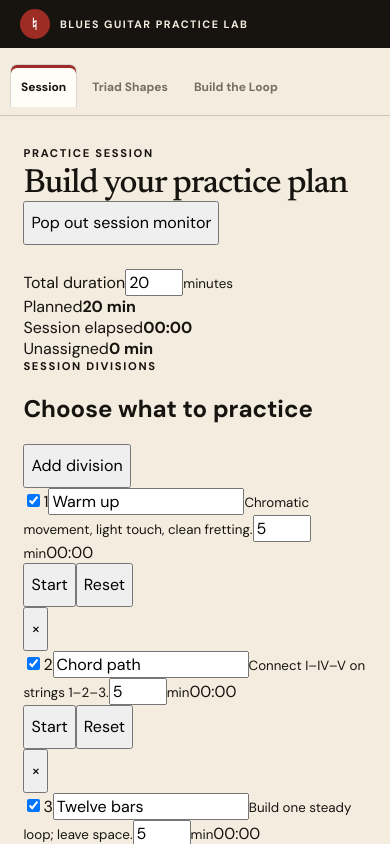
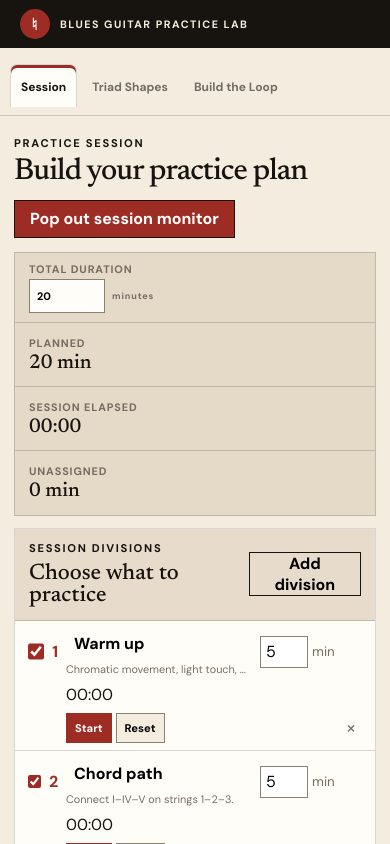
Before and after one commit to flyfisher1952/blues-guitar-practice-lab, an Angular app: page / in a window 390 px wide. Shown: the top 844 px of the page. Built offline with nearby package versions, Linux system fonts and the light colour scheme; what html-docx-js-typescript would draw is missing.

Commit message:
Style compact session planner and live monitor

```diff
--- a/src/app/app.component.css
+++ b/src/app/app.component.css
@@ -49,6 +49,70 @@ main { min-height: calc(100vh - 176px); }
 .eyebrow { margin: 0 0 8px; font-size: .7rem; font-weight: 700; letter-spacing: .15em; }
 .amber { color: var(--amber); }
 .text-button { border: 0; background: transparent; text-decoration: underline; text-underline-offset: 4px; cursor: pointer; }
+
+.session-panel { padding: 20px clamp(14px, 2.5vw, 38px); }
+.session-heading { margin-bottom: 14px; }
+.session-heading h1 { font-size: clamp(1.9rem, 3vw, 3rem); }
+.session-monitor-button { min-height: 38px; padding: 0 15px; border: 1px solid var(--ink); color: white; background: var(--red); font-weight: 700; cursor: pointer; }
+.session-summary-bar { margin-bottom: 12px; display: grid; grid-template-columns: 1.25fr repeat(3, 1fr); border: 1px solid var(--line); background: #e5d9c7; }
+.session-summary-bar > * { min-height: 64px; padding: 9px 14px; display: flex; flex-direction: column; justify-content: center; gap: 3px; border-right: 1px solid var(--line); }
+.session-summary-bar > *:last-child { border-right: 0; }
+.session-summary-bar span { color: var(--muted); font-size: .68rem; font-weight: 700; letter-spacing: .08em; text-transform: uppercase; }
+.session-summary-bar strong { font: 1.25rem "Newsreader", serif; }
+.session-number-input { display: flex; flex-direction: row; align-items: center; gap: 7px; }
+.session-number-input input { width: 76px; min-height: 34px; padding: 0 7px; border: 1px solid #8c8073; background: #fffdf8; }
+.session-number-input small { color: var(--muted); text-transform: none; }
+.plan-balance.warning { color: var(--red); background: rgba(157, 45, 36, .08); }
+.session-layout { display: grid; grid-template-columns: minmax(0, 2fr) minmax(260px, .85fr); gap: 12px; align-items: start; }
+.session-plan-card, .practice-history { border: 1px solid var(--line); background: #fffdf8; }
+.session-plan-card > header, .practice-history > header { padding: 12px 14px; display: flex; align-items: center; justify-content: space-between; gap: 12px; border-bottom: 1px solid var(--line); background: #e7dccb; }
+.session-plan-card h2, .practice-history h2 { margin: 0; font: 1.4rem/1 "Newsreader", serif; }
+.session-plan-card > header button { min-height: 34px; padding: 0 12px; border: 1px solid var(--ink); background: transparent; font-weight: 700; cursor: pointer; }
+.segment-editor-list { display: grid; }
+.segment-editor { min-height: 58px; padding: 7px 9px; display: grid; grid-template-columns: 42px minmax(130px, 1fr) 72px 66px auto 30px; align-items: center; gap: 8px; border-bottom: 1px solid var(--line); }
+.segment-editor:last-child { border-bottom: 0; }
+.segment-editor.disabled { opacity: .5; background: #eee8de; }
+.segment-enabled { display: flex; align-items: center; gap: 5px; }
+.segment-enabled input { width: 17px; height: 17px; accent-color: var(--red); }
+.segment-number { color: var(--red); font-weight: 800; }
+.segment-name { min-width: 0; display: grid; gap: 2px; }
+.segment-name input { width: 100%; min-height: 32px; padding: 0 7px; border: 1px solid transparent; background: transparent; font-weight: 700; }
+.segment-name input:hover, .segment-name input:focus { border-color: #8c8073; background: white; }
+.segment-name small { overflow: hidden; color: var(--muted); font-size: .68rem; text-overflow: ellipsis; white-space: nowrap; }
+.segment-duration { display: flex; align-items: center; gap: 4px; }
+.segment-duration input { width: 48px; min-height: 32px; padding: 0 5px; border: 1px solid #8c8073; background: white; }
+.segment-duration small { color: var(--muted); }
+.segment-elapsed { font: 1rem "DM Sans", sans-serif; font-variant-numeric: tabular-nums; }
+.segment-inline-controls { display: flex; gap: 4px; }
+.segment-inline-controls button { min-height: 30px; padding: 0 8px; border: 1px solid #8c8073; background: #f3ecdf; font-size: .7rem; font-weight: 700; cursor: pointer; }
+.segment-inline-controls button:first-child { color: white; border-color: var(--red); background: var(--red); }
+.segment-remove { width: 30px; min-height: 30px; border: 0; color: var(--muted); background: transparent; font-size: 1.2rem; cursor: pointer; }
+.practice-history { padding-bottom: 10px; }
+.practice-history .text-button { min-height: 30px; font-size: .7rem; }
+.history-empty { margin: 0; padding: 18px 14px; color: var(--muted); line-height: 1.45; }
+.activity-totals { display: grid; }
+.activity-totals > div, .recent-history > div { padding: 8px 14px; display: flex; justify-content: space-between; gap: 12px; border-bottom: 1px solid var(--line); font-size: .78rem; }
+.activity-totals span { overflow: hidden; text-overflow: ellipsis; white-space: nowrap; }
+.practice-history h3 { margin: 12px 14px 5px; color: var(--muted); font-size: .68rem; letter-spacing: .1em; text-transform: uppercase; }
+.recent-history > div:last-child { border-bottom: 0; }
+.session-monitor { width: min(560px, calc(100vw - 32px)); max-height: calc(100vh - 130px); position: fixed; right: 18px; bottom: 18px; z-index: 60; overflow-y: auto; color: var(--ink); background: #fffdf8; border: 1px solid #5f564c; box-shadow: 0 18px 55px rgba(23, 19, 15, .38); }
+.session-monitor > header { padding: 12px 14px; position: sticky; top: 0; z-index: 2; display: flex; align-items: start; justify-content: space-between; background: #e7dccb; border-bottom: 1px solid var(--line); }
+.session-monitor h2 { margin: 0; font: 1.5rem/1 "Newsreader", serif; }
+.session-monitor > header > button { width: 32px; min-height: 32px; border: 0; background: transparent; font-size: 1.5rem; cursor: pointer; }
+.monitor-total { padding: 10px 14px; display: grid; grid-template-columns: 1fr auto; align-items: baseline; gap: 2px 12px; background: #17130f; color: white; }
+.monitor-total span, .monitor-total small { color: #c9bba8; }
+.monitor-total strong { grid-row: span 2; font: 1.7rem "Newsreader", serif; font-variant-numeric: tabular-nums; }
+.monitor-segments { display: grid; }
+.monitor-segments section { padding: 9px 12px; display: grid; grid-template-columns: minmax(120px, 1fr) 72px auto; align-items: center; gap: 10px; border-bottom: 1px solid var(--line); }
+.monitor-segments section.active { background: rgba(223, 142, 47, .18); box-shadow: inset 4px 0 0 var(--amber); }
+.monitor-segments section > div:first-child { min-width: 0; display: grid; }
+.monitor-segments small { color: var(--muted); }
+.monitor-segments time { font-weight: 800; font-variant-numeric: tabular-nums; }
+.monitor-controls { display: flex; gap: 4px; }
+.monitor-controls button { min-height: 30px; padding: 0 8px; border: 1px solid #8c8073; background: #f3ecdf; font-size: .7rem; font-weight: 700; cursor: pointer; }
+.monitor-controls button:first-child { color: white; border-color: var(--red); background: var(--red); }
+.session-monitor > footer { padding: 10px 12px; display: flex; justify-content: flex-end; color: inherit; background: #e7dccb; border-top: 1px solid var(--line); font-size: inherit; letter-spacing: normal; }
+.reset-session { min-height: 34px; padding: 0 12px; border: 1px solid var(--red); color: var(--red); background: transparent; font-weight: 700; cursor: pointer; }
 
 .session-grid { display: grid; grid-template-columns: repeat(4, 1fr); border: 1px solid var(--line); }
 .session-card { min-height: 250px; padding: 24px; position: relative; display: flex; flex-direction: column; align-items: flex-start; text-align: left; border: 0; border-right: 1px solid var(--line); color: var(--ink); background: transparent; cursor: pointer; }
@@ -409,6 +473,8 @@ main { min-height: calc(100vh - 176px); }
 footer { padding: 24px clamp(20px, 5vw, 72px); display: flex; justify-content: space-between; color: #a99d90; background: var(--ink); font-size: .7rem; letter-spacing: .1em; }
 
 @media (max-width: 1000px) {
+  .session-layout { grid-template-columns: 1fr; }
+  .segment-editor { grid-template-columns: 42px minmax(130px, 1fr) 72px 66px auto 30px; }
   .triad-panel { height: auto; min-height: calc(100vh - 104px); overflow: visible; }
   .triad-workspace { height: auto; grid-template-columns: 1fr; }
   .triad-library { padding-right: 0; overflow: visible; }
@@ -420,6 +486,12 @@ footer { padding: 24px clamp(20px, 5vw, 72px); display: flex; justify-content: s
 }
 
 @media (max-width: 780px) {
+  .session-summary-bar { grid-template-columns: 1fr 1fr; }
+  .session-summary-bar > *:nth-child(2) { border-right: 0; }
+  .session-summary-bar > *:nth-child(-n+2) { border-bottom: 1px solid var(--line); }
+  .segment-editor { grid-template-columns: 38px minmax(120px, 1fr) 70px 62px 30px; }
+  .segment-inline-controls { grid-column: 2 / 5; }
+  .session-monitor { right: 10px; bottom: 10px; }
   .site-header p { display: none; }
   .workbench-nav { padding-top: 8px; padding-bottom: 8px; align-items: center; }
   .tabs { overflow-x: auto; }
@@ -437,6 +509,16 @@ footer { padding: 24px clamp(20px, 5vw, 72px); display: flex; justify-content: s
 }
 
 @media (max-width: 540px) {
+  .session-heading { display: grid; }
+  .session-monitor-button { margin-top: 12px; }
+  .session-summary-bar { grid-template-columns: 1fr; }
+  .session-summary-bar > * { border-right: 0; border-bottom: 1px solid var(--line); }
+  .session-summary-bar > *:last-child { border-bottom: 0; }
+  .segment-editor { grid-template-columns: 34px minmax(100px, 1fr) 68px 30px; }
+  .segment-elapsed { grid-column: 2; }
+  .segment-inline-controls { grid-column: 2 / 4; }
+  .monitor-segments section { grid-template-columns: 1fr 70px; }
+  .monitor-controls { grid-column: 1 / -1; }
   .brand > span:last-child { font-size: .67rem; }
   .workbench-nav { padding-left: 10px; padding-right: 10px; gap: 8px; }
   .tabs button { padding: 0 10px; font-size: .75rem; }
```
